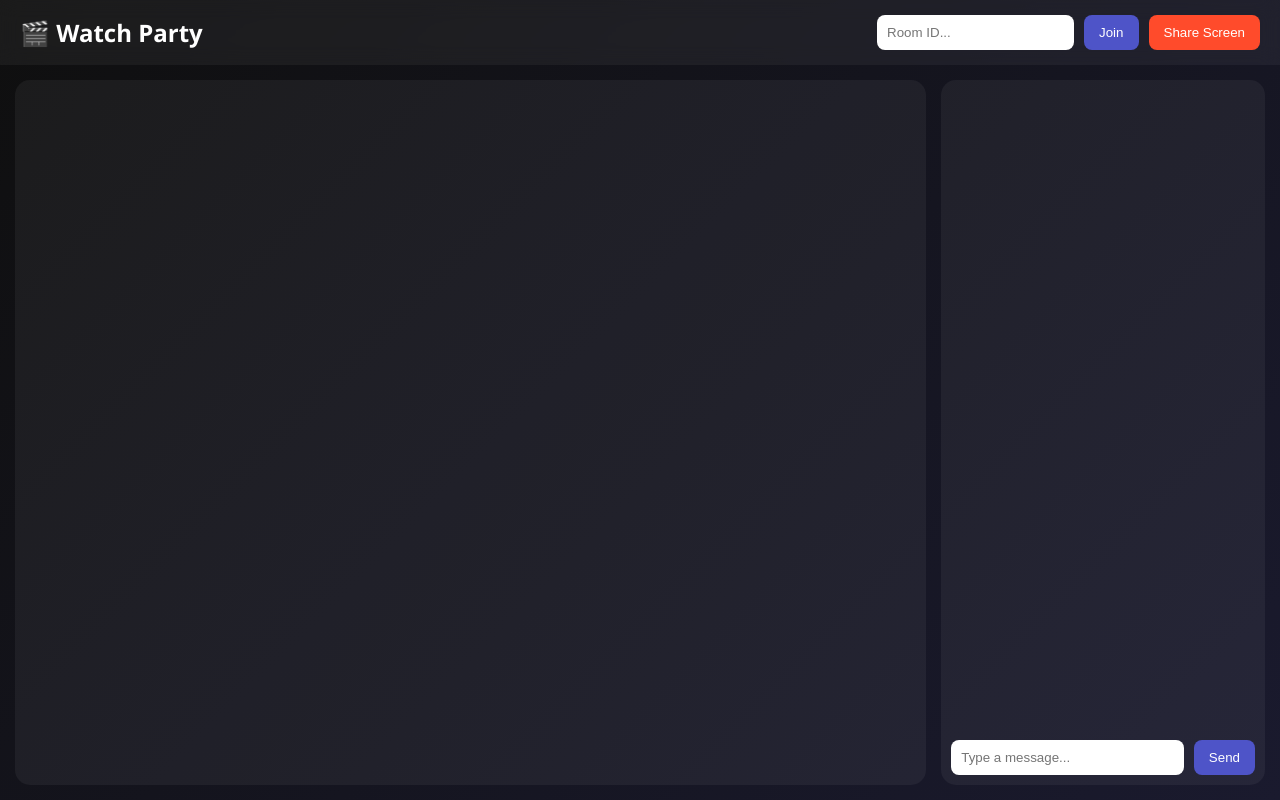
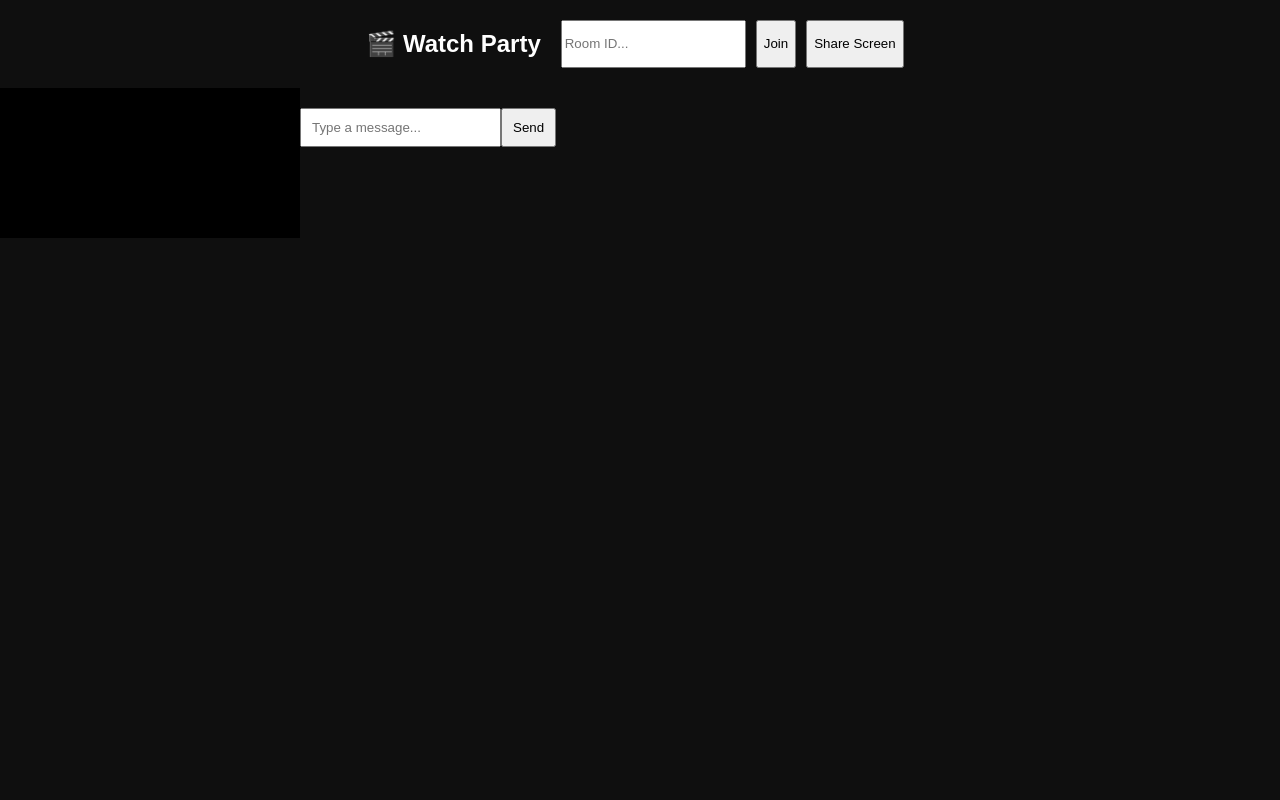
Before and after one commit to Akshitdwvdi20/gfdgg, a website: page public/index.html in a window 1280 px wide. Drawn offline with nearby package versions, Linux system fonts and the light colour scheme; no server answers.

Commit message:
Simplify and update CSS styles
Refactor CSS styles for body, layout, and components.

```diff
--- a/public/style.css
+++ b/public/style.css
@@ -1,133 +1,49 @@
-* {
+body {
     margin: 0;
-    padding: 0;
-    box-sizing: border-box;
+    font-family: sans-serif;
+    background: #0f0f0f;
+    color: white;
 }
 
-body {
-    font-family: 'Segoe UI', sans-serif;
-    background: linear-gradient(135deg, #0f0f0f, #1a1a2e);
-    color: white;
-    height: 100vh;
+.header, .controls {
+    padding: 10px;
+    display: flex;
+    gap: 10px;
+    justify-content: center;
 }
 
-/* APP LAYOUT */
-.app {
-    display: flex;
-    flex-direction: column;
-    height: 100vh;
-}
-
-/* HEADER */
-.header {
-    padding: 15px 20px;
-    display: flex;
-    justify-content: space-between;
-    align-items: center;
-    background: rgba(255,255,255,0.05);
-    backdrop-filter: blur(10px);
-}
-
-.controls {
-    display: flex;
-    gap: 10px;
-}
-
-input {
-    padding: 10px;
-    border-radius: 8px;
-    border: none;
-    outline: none;
-}
-
-button {
-    padding: 10px 15px;
-    border: none;
-    border-radius: 8px;
-    background: #4e54c8;
-    color: white;
-    cursor: pointer;
-    transition: 0.2s;
-}
-
-button:hover {
-    background: #5f66ff;
-}
-
-button.share {
-    background: #ff4b2b;
-}
-
-button.share:hover {
-    background: #ff6a4d;
-}
-
-/* MAIN */
 .main {
     display: flex;
-    flex: 1;
-    padding: 15px;
-    gap: 15px;
-}
-
-/* VIDEO */
-.video-container {
-    flex: 3;
-    background: rgba(255,255,255,0.05);
-    border-radius: 15px;
-    display: flex;
-    align-items: center;
-    justify-content: center;
-    overflow: hidden;
+    height: 80vh;
 }
 
 video {
-    width: 100%;
-    height: 100%;
-    object-fit: cover;
+    flex: 3;
+    background: black;
 }
 
-/* CHAT */
-.chat-container {
+.chat {
     flex: 1;
     display: flex;
     flex-direction: column;
-    background: rgba(255,255,255,0.05);
-    border-radius: 15px;
-    padding: 10px;
+    background: #1a1a2e;
 }
 
-/* MESSAGES */
 #messages {
     flex: 1;
     overflow-y: auto;
     padding: 10px;
 }
 
-.message {
-    margin-bottom: 10px;
-    padding: 8px 12px;
-    background: #2a2a40;
-    border-radius: 10px;
-    font-size: 14px;
-}
-
-/* INPUT */
 .chat-input {
     display: flex;
-    gap: 10px;
 }
 
 .chat-input input {
     flex: 1;
+    padding: 10px;
 }
 
-/* SCROLLBAR */
-#messages::-webkit-scrollbar {
-    width: 5px;
+.chat-input button {
+    padding: 10px;
 }
-
-#messages::-webkit-scrollbar-thumb {
-    background: #555;
-    border-radius: 10px;
-}
```
